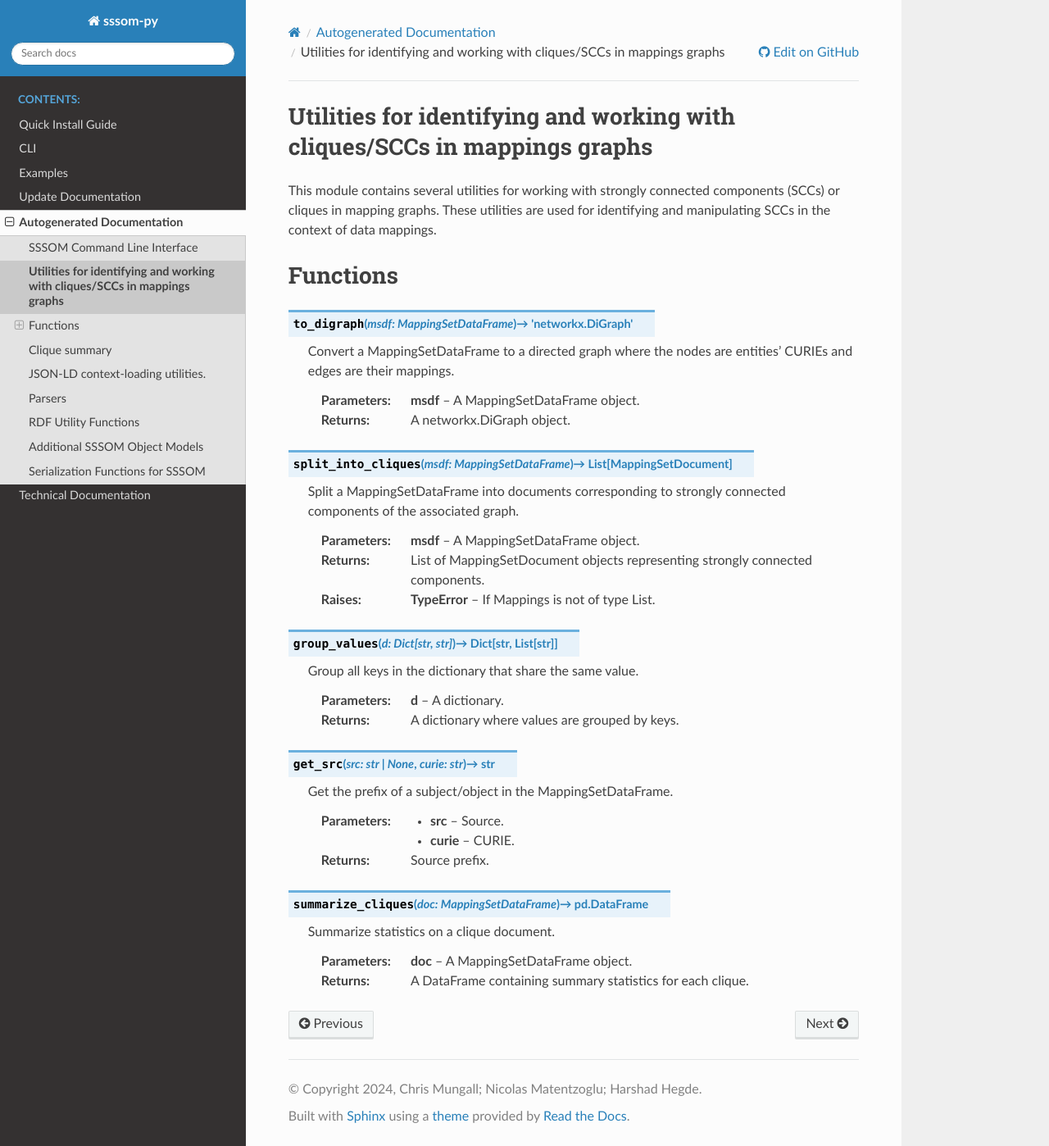
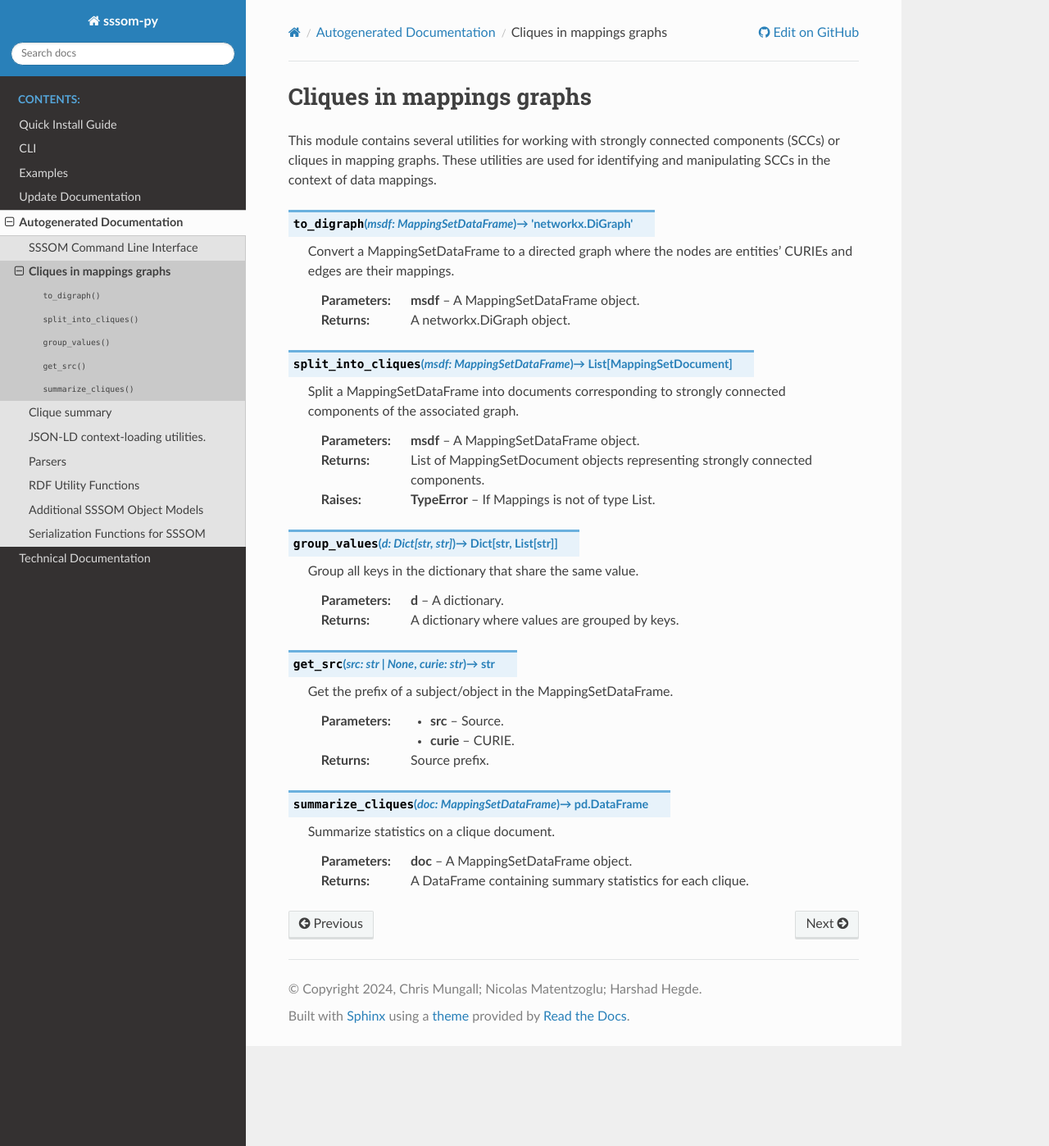
Before and after one commit to mapping-commons/sssom-py, a Sphinx documentation site: the page built from docs/technical_docs/cliques.rst, in a window 1280 px wide and 1398 px high. Shown: the whole window at 82% size. Built offline with Sphinx 7.4.7 and the Read the Docs theme 2.0.0, drawn with Linux system fonts in a browser that asks for light colours; pages that are not in the unit, such as notebooks, are missing from menus.

Commit message:
adjustments

```diff
--- a/docs/technical_docs/cliques.rst
+++ b/docs/technical_docs/cliques.rst
@@ -1,11 +1,11 @@
-Utilities for identifying and working with cliques/SCCs in mappings graphs
---------------------------------------------------------------------------
+.. _cliques:
+
+Cliques in mappings graphs
+----------------------------
 
 This module contains several utilities for working with strongly connected components (SCCs) or cliques in mapping graphs.
 These utilities are used for identifying and manipulating SCCs in the context of data mappings.
 
-Functions
----------
 
 .. function:: to_digraph(msdf: MappingSetDataFrame) -> "networkx.DiGraph"
 
```
